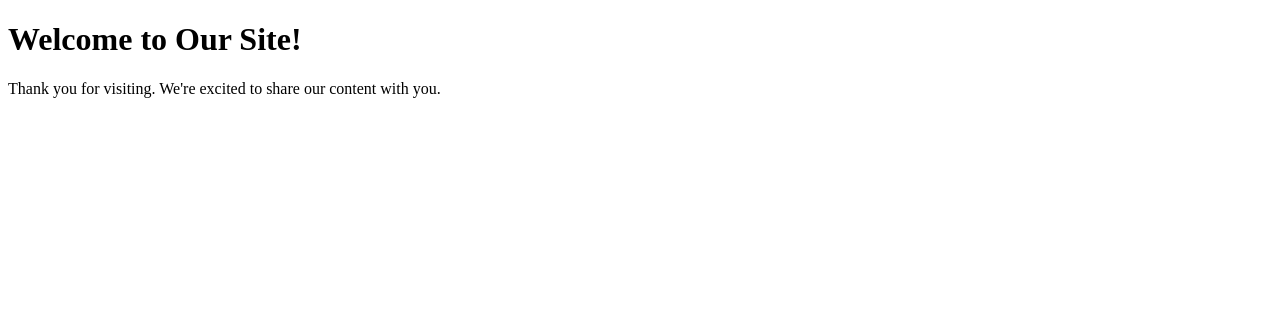
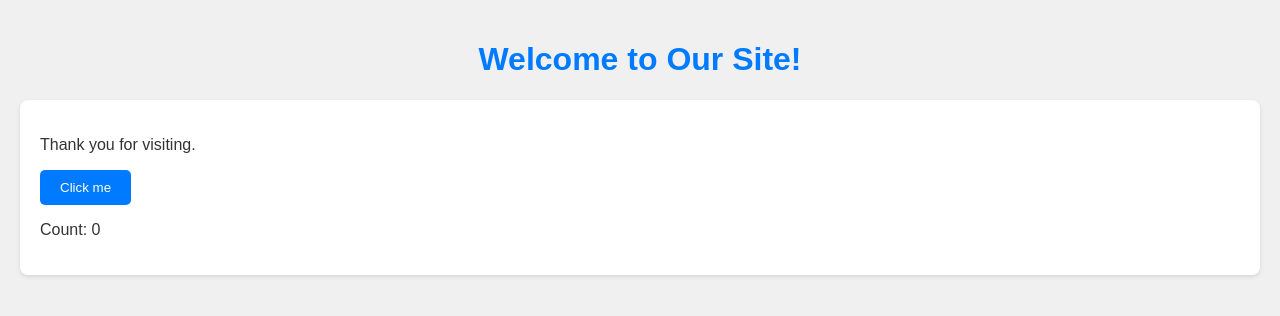
Before and after one commit to kanstat/simplest-http-server-Py, a plain HTML site: page index.html in a window 1280 px wide. Drawn offline with Linux system fonts and the light colour scheme.

Commit message:
added css styling and simple javascript functionality, from external files

```diff
--- a/index.html
+++ b/index.html
@@ -6,6 +6,7 @@
     <meta name="viewport" content="width=device-width, initial-scale=1.0">
     <!-- Ensures proper rendering and touch zooming on mobile devices -->
     <title>Welcome Page</title> <!-- Sets the title of the webpage that appears in the browser tab -->
+    <link rel="stylesheet" href="style.css"> <!-- Linking external CSS file -->
 </head>
 
 <body>
@@ -13,8 +14,11 @@
         <h1>Welcome to Our Site!</h1> <!-- Main heading/title of the page -->
     </header>
     <section>
-        <p>Thank you for visiting. We're excited to share our content with you.</p> <!-- Short welcome message -->
+        <p>Thank you for visiting. </p> <!-- Short welcome message -->
+        <button id="counterButton">Click me</button> <!-- Button for counting clicks -->
+        <p>Count: <span id="clickCount">0</span></p> <!-- Display the count of clicks -->
     </section>
 </body>
+<script src="script.js" defer></script> <!-- Linking external JavaScript file with defer attribute -->
 
 </html>
--- /dev/null
+++ b/script.js
@@ -0,0 +1,9 @@
+// JavaScript code to handle the click count
+let count = 0; // Initialize click count to 0
+const button = document.getElementById('counterButton'); // Get the button element
+const displayCount = document.getElementById('clickCount'); // Get the display element for the count
+
+button.addEventListener('click', function () { // Add click event listener to the button
+    count++; // Increment the count on each click
+    displayCount.textContent = count; // Update the display with the new count
+});
--- /dev/null
+++ b/style.css
@@ -0,0 +1,52 @@
+/* Base styling for the body to apply a modern look */
+body {
+    font-family: 'Arial', sans-serif;
+    /* Modern and clean font */
+    background-color: #f0f0f0;
+    /* Light grey background for a subtle look */
+    color: #333;
+    /* Dark grey color for text for better readability */
+    margin: 0;
+    padding: 20px;
+}
+
+/* Styling for the header to make it stand out */
+header h1 {
+    color: #007bff;
+    /* Bright blue color for the main heading */
+    text-align: center;
+    /* Center-align the heading */
+}
+
+/* General styling for section for better spacing and readability */
+section {
+    background-color: #fff;
+    /* White background for the content area */
+    padding: 20px;
+    margin-top: 20px;
+    border-radius: 8px;
+    /* Rounded corners for a modern look */
+    box-shadow: 0 2px 4px rgba(0, 0, 0, 0.1);
+    /* Subtle shadow for depth */
+}
+
+/* Styling for the button to make it more appealing */
+button {
+    background-color: #007bff;
+    /* Bright blue background to match the heading */
+    color: #fff;
+    /* White text color for contrast */
+    border: none;
+    padding: 10px 20px;
+    border-radius: 5px;
+    /* Rounded corners */
+    cursor: pointer;
+    /* Change cursor to pointer to indicate it's clickable */
+    transition: background-color 0.3s;
+    /* Smooth transition for hover effect */
+}
+
+button:hover {
+    background-color: #0056b3;
+    /* Darker shade of blue on hover for feedback */
+}
```
